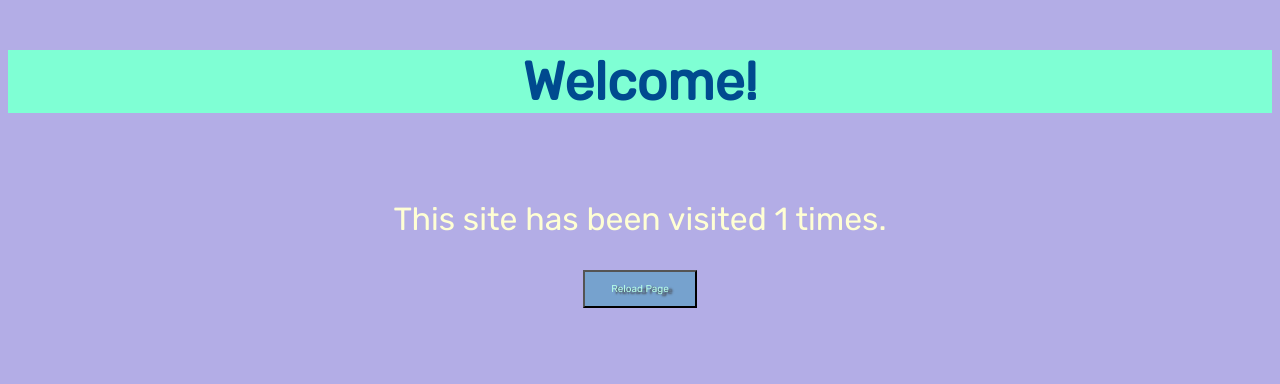
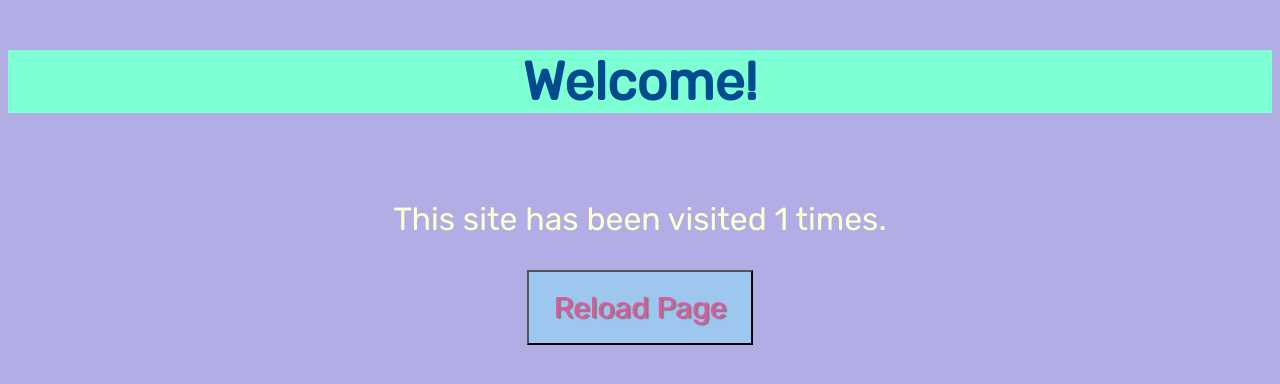
Before and after one commit to OttoNia/Heroku_lab3_HyewonKim, a Flask app: page / in a window 1280 px wide. Shown: the top 384 px of the page. Run offline with Flask 2, Linux system fonts and the light colour scheme.

Commit message:
Add files via upload

```diff
--- a/templates/index.html
+++ b/templates/index.html
@@ -23,11 +23,11 @@
         font-size: 24pt;
     }
     button{
-    width: 3cm; height: 1cm;
-    background-color: rgb(118, 162, 206);
-    color: rgb(183, 255, 233);
-    font-size: 10px;
-    text-shadow: 4px 2px 2px rgb(63, 58, 58);
+    width: 6cm; height: 2cm;
+    background-color: rgb(158, 199, 240);
+    color: rgb(218, 91, 161);
+    font-size: 30px;
+    text-shadow: 2px 1px 1px rgb(139, 119, 119);
     }
 </style>
 
```
